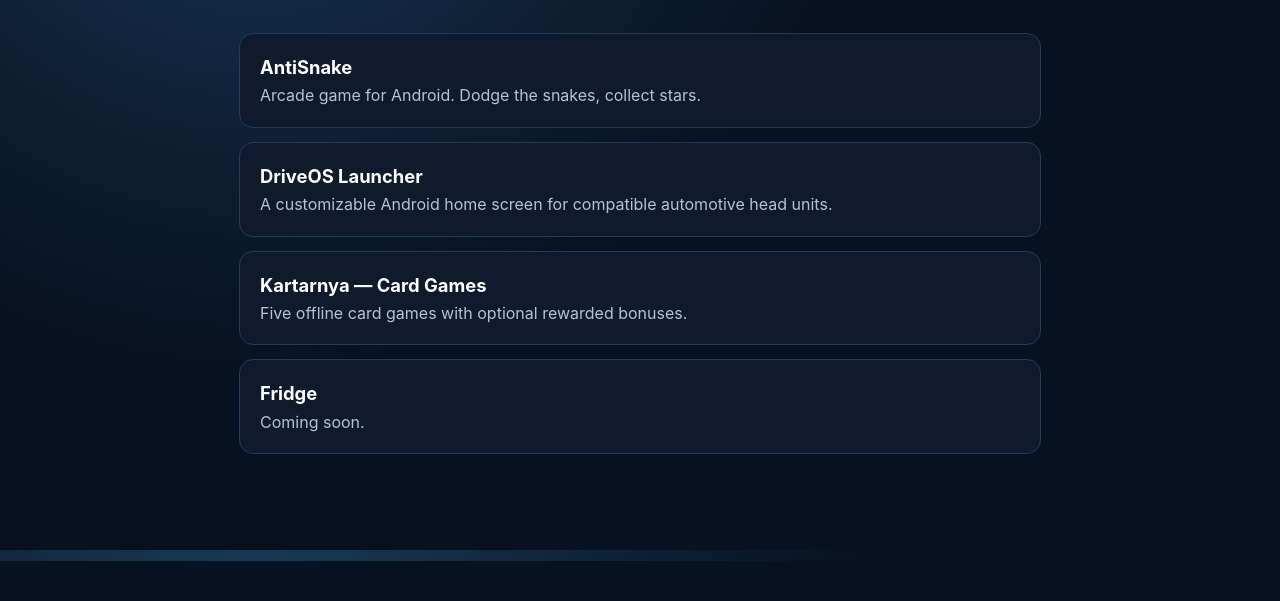
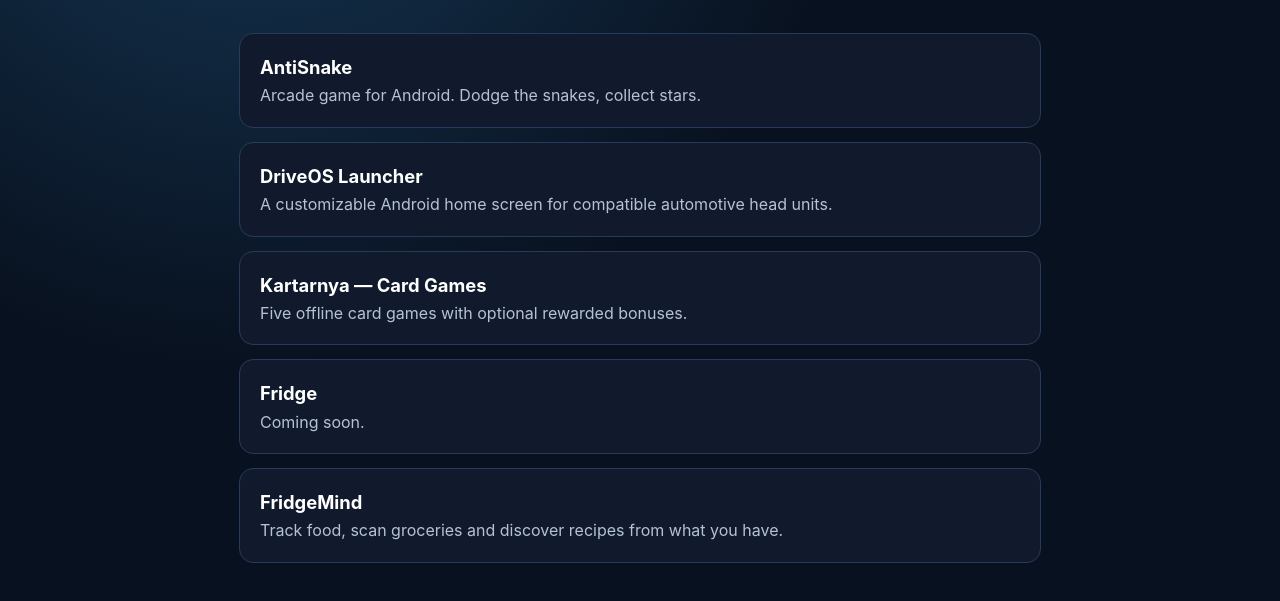
Before and after one commit to GhostFantom007/GhostFantom007.github.io, a plain HTML site: page index.html in a window 1280 px wide. Shown: the part 239-840 px from the top of the page. Before the commit the page ends 800 px from the top, so only its background shows below. Drawn offline with Linux system fonts and the light colour scheme.

Commit message:
Add FridgeMind to app directory

```diff
--- a/index.html
+++ b/index.html
@@ -21,6 +21,7 @@
       <li><a class="card" href="/launcher/"><b>DriveOS Launcher</b><br><span style="color:var(--muted)">A customizable Android home screen for compatible automotive head units.</span></a></li>
       <li><a class="card" href="/cardroom/"><b>Kartarnya — Card Games</b><br><span style="color:var(--muted)">Five offline card games with optional rewarded bonuses.</span></a></li>
       <li><a class="card" href="/fridge/"><b>Fridge</b><br><span style="color:var(--muted)">Coming soon.</span></a></li>
+      <li><a class="card" href="/fridgemind/"><b>FridgeMind</b><br><span style="color:var(--muted)">Track food, scan groceries and discover recipes from what you have.</span></a></li>
     </ul>
   </main>
 </body>
```
